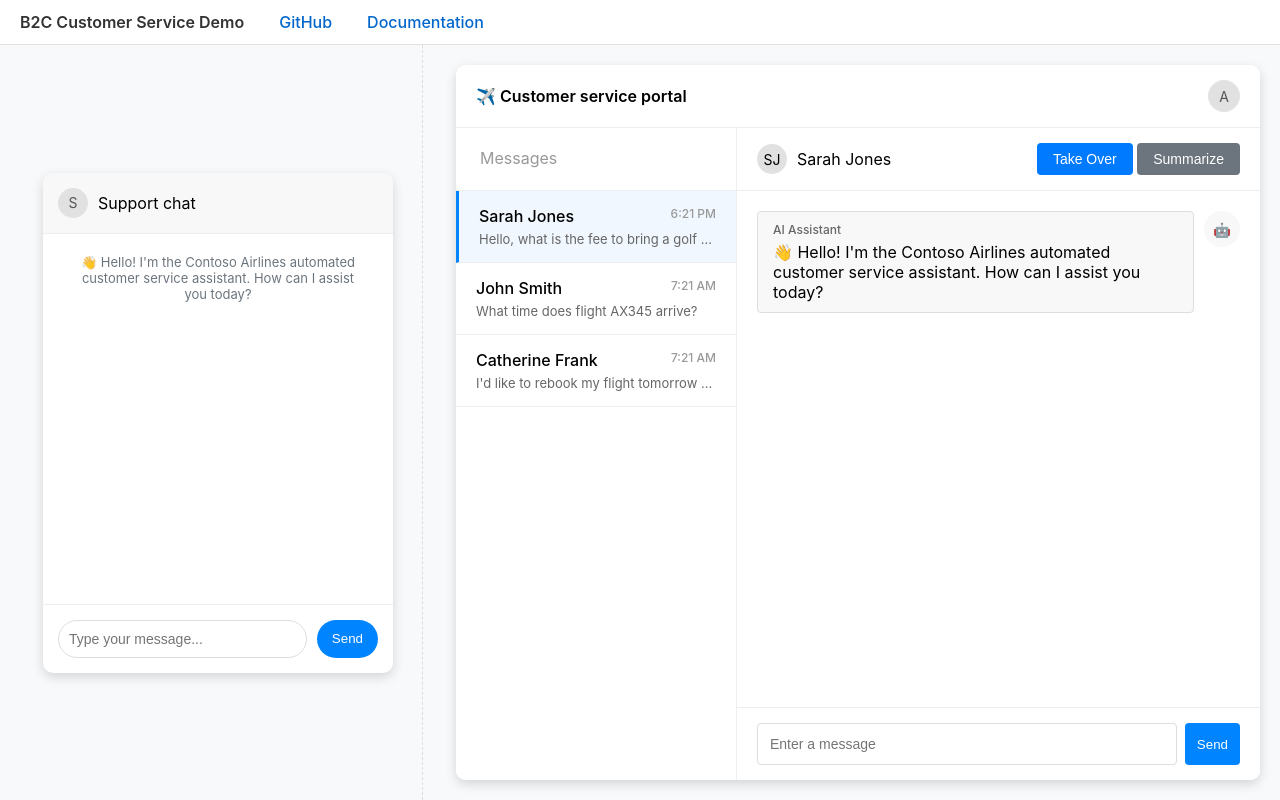
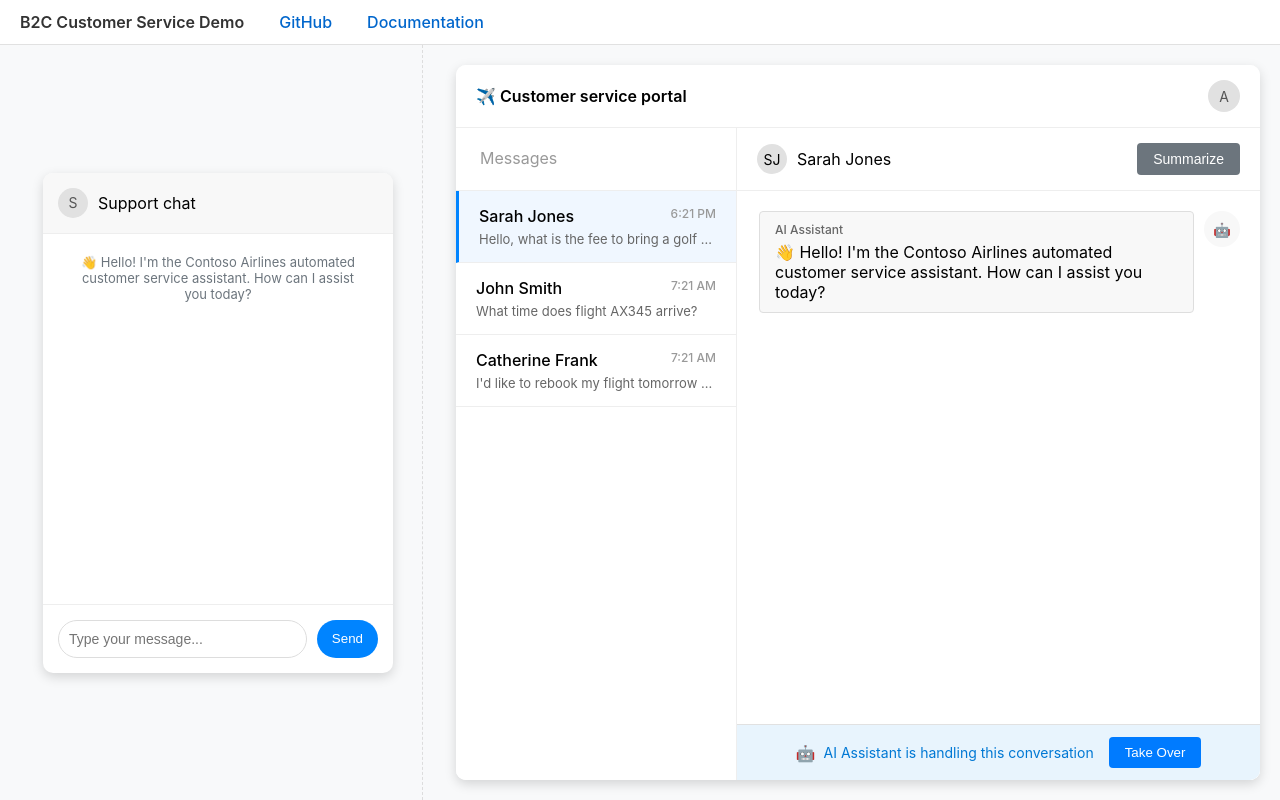
Before and after one commit to pereiralex/Simple-bot-handoff-sample, a website built with Parcel: page index.html in a window 1280 px wide. Shown: the top 800 px of the page. Built offline with nearby package versions, Linux system fonts and the light colour scheme; what @azure/communication-chat, @azure/communication-common would draw is missing.

Commit message:
Refined transfer UI

```diff
--- a/client.js
+++ b/client.js
@@ -65,12 +65,46 @@
 const summaryService = new SummaryService();
 let lastMessageTime = null;
 
-// Add takeover button handler
-const takeoverButton = document.getElementById('takeoverButton');
-takeoverButton.addEventListener('click', async () => {
+// Function to show AI handling banner and disable input
+function showAIHandlingBanner() {
+    // Remove any existing banner first
+    removeAIHandlingBanner();
+
+    // Create banner
+    const bannerDiv = document.createElement('div');
+    bannerDiv.className = 'ai-handling-banner';
+    bannerDiv.id = 'aiHandlingBanner';
+
+    // Add content to banner
+    bannerDiv.innerHTML = `
+        <span class="ai-icon">🤖</span>
+        <span>AI Assistant is handling this conversation</span>
+        <button class="take-over-link" id="bannerTakeOverBtn">Take Over</button>
+    `;
+
+    // Hide the input area and add the banner in its place
+    const agentChat = document.querySelector('.agent-chat');
+    const inputArea = document.querySelector('.agent-chat-input');
+
+    if (agentChat && inputArea) {
+        // Hide the input area
+        inputArea.style.display = 'none';
+
+        // Add banner to the agent chat area
+        agentChat.appendChild(bannerDiv);
+
+        // Add event listener to the Take Over button in the banner
+        const bannerTakeOverBtn = document.getElementById('bannerTakeOverBtn');
+        if (bannerTakeOverBtn) {
+            bannerTakeOverBtn.addEventListener('click', handleTakeOver);
+        }
+    }
+}
+
+// Function to handle taking over the conversation
+async function handleTakeOver() {
     if (!isAgentActive) {
         isAgentActive = true;
-        takeoverButton.disabled = true;
 
         // Deactivate bot and send handoff message
         const handoffMessage = await botService.deactivate();
@@ -81,8 +115,47 @@
         // Send both messages through ACS
         await sendSystemMessage(handoffMessage);
         await sendSystemMessage(agentJoinMessage);
+
+        // Remove the AI handling banner and enable input
+        removeAIHandlingBanner();
+        enableAgentInput();
     }
-});
+}
+
+// Function to remove AI handling banner
+function removeAIHandlingBanner() {
+    const existingBanner = document.getElementById('aiHandlingBanner');
+    if (existingBanner) {
+        existingBanner.remove();
+    }
+
+    // Show the input area again
+    const inputArea = document.querySelector('.agent-chat-input');
+    if (inputArea) {
+        inputArea.style.display = 'flex';
+    }
+}
+
+// Function to enable agent input
+function enableAgentInput() {
+    const inputArea = document.querySelector('.agent-chat-input');
+    if (inputArea) {
+        inputArea.classList.remove('disabled');
+        inputArea.style.display = 'flex';
+
+        const input = document.getElementById('agentInput');
+        const sendButton = document.getElementById('agentSendButton');
+
+        if (input) {
+            input.disabled = false;
+            input.placeholder = 'Enter a message';
+        }
+
+        if (sendButton) {
+            sendButton.disabled = false;
+        }
+    }
+}
 
 // Function to show error message in UI
 function showErrorInUI(message) {
@@ -620,7 +693,7 @@
     }
 }
 
-// Modify initializeChat to start bot conversation
+// Modify initializeChat to start bot conversation and show banner
 async function initializeChat() {
     console.log('🚀 Starting chat initialization...');
 
@@ -676,6 +749,9 @@
         // Add bot greeting to both UIs with bot styling
         addMessageToCustomerUI(greeting, false, botMessageResult.id, true);
         addMessageToAgentUI(greeting, false, 'AI Assistant', botMessageResult.id);
+
+        // Show the AI handling banner and hide the input box since the bot is active
+        showAIHandlingBanner();
 
         // Set up UI event listeners
         console.log('🖱️ Setting up UI event listeners...');
--- a/index.html
+++ b/index.html
@@ -377,7 +377,7 @@
         .agent-message {
             padding: 10px 15px;
             border-radius: 4px;
-            max-width: calc(100% - 50px);
+            max-width: calc(100% - 80px);
             word-wrap: break-word;
         }
 
@@ -433,6 +433,42 @@
             margin-bottom: 8px;
         }
 
+        /* AI Handling Banner */
+        .ai-handling-banner {
+            display: flex;
+            align-items: center;
+            justify-content: center;
+            background-color: #e8f4fd;
+            color: #0078d4;
+            padding: 12px 16px;
+            font-size: 14px;
+            margin: 0;
+            width: 100%;
+            box-sizing: border-box;
+            border-top: 1px solid #e1e1e1;
+        }
+
+        .ai-handling-banner .ai-icon {
+            margin-right: 8px;
+            font-size: 16px;
+        }
+
+        .ai-handling-banner .take-over-link {
+            margin-left: 15px;
+            background-color: #007bff;
+            color: white;
+            padding: 8px 16px;
+            border-radius: 4px;
+            border: none;
+            font-weight: 500;
+            cursor: pointer;
+            transition: background-color 0.2s;
+        }
+
+        .ai-handling-banner .take-over-link:hover {
+            background-color: #0056b3;
+        }
+
         .summary-card {
             max-width: 60%;
             background: white;
@@ -442,7 +478,6 @@
             margin: 10px 0;
             box-shadow: 0 2px 4px rgba(0,0,0,0.1);
         }
-
 
         .action-button {
             padding: 8px 16px;
@@ -584,7 +619,6 @@
                                 <span>Sarah Jones</span>
                             </div>
                             <div class="action-buttons">
-                                <button id="takeoverButton" class="action-button">Take Over</button>
                                 <button id="summarizeButton" class="action-button" onclick="handleSummarizeClick()">Summarize</button>
                             </div>
                         </div>
```
Also changed, not shown: dist/index.html, 2 other files.
